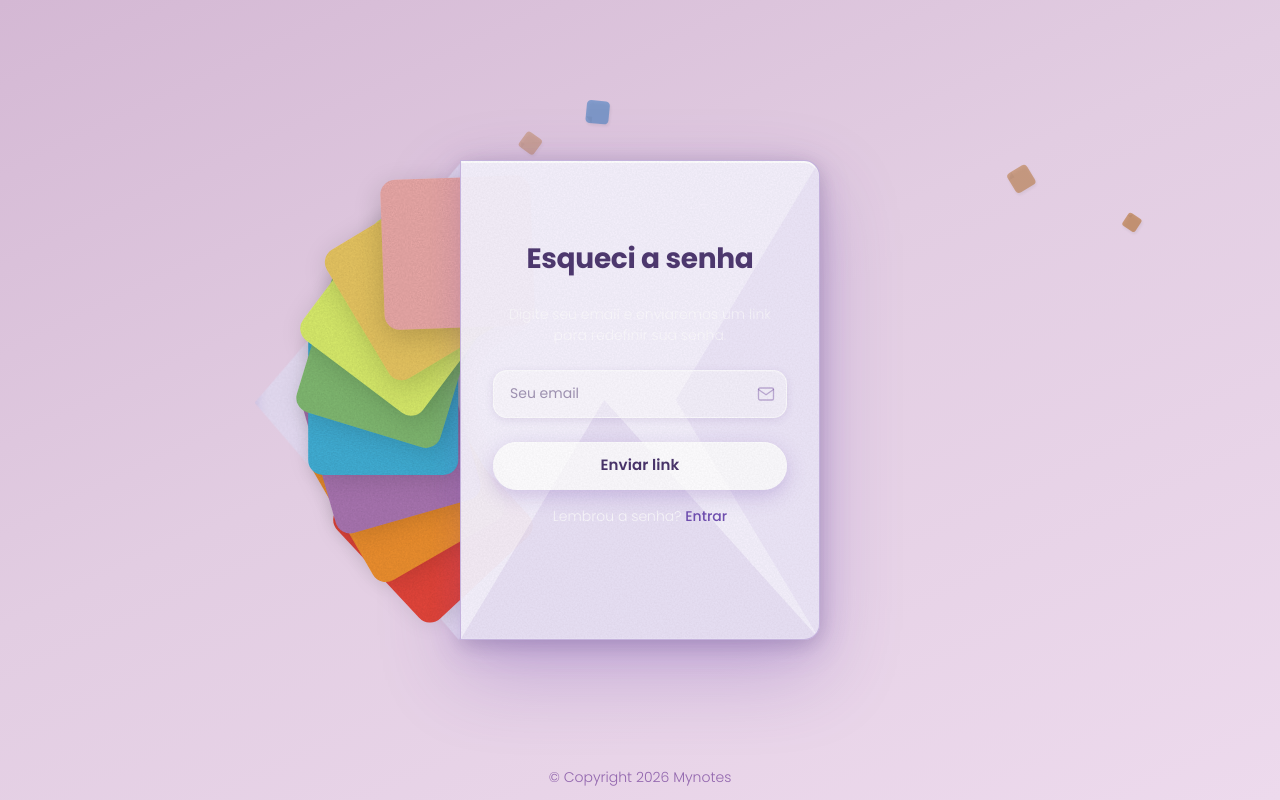
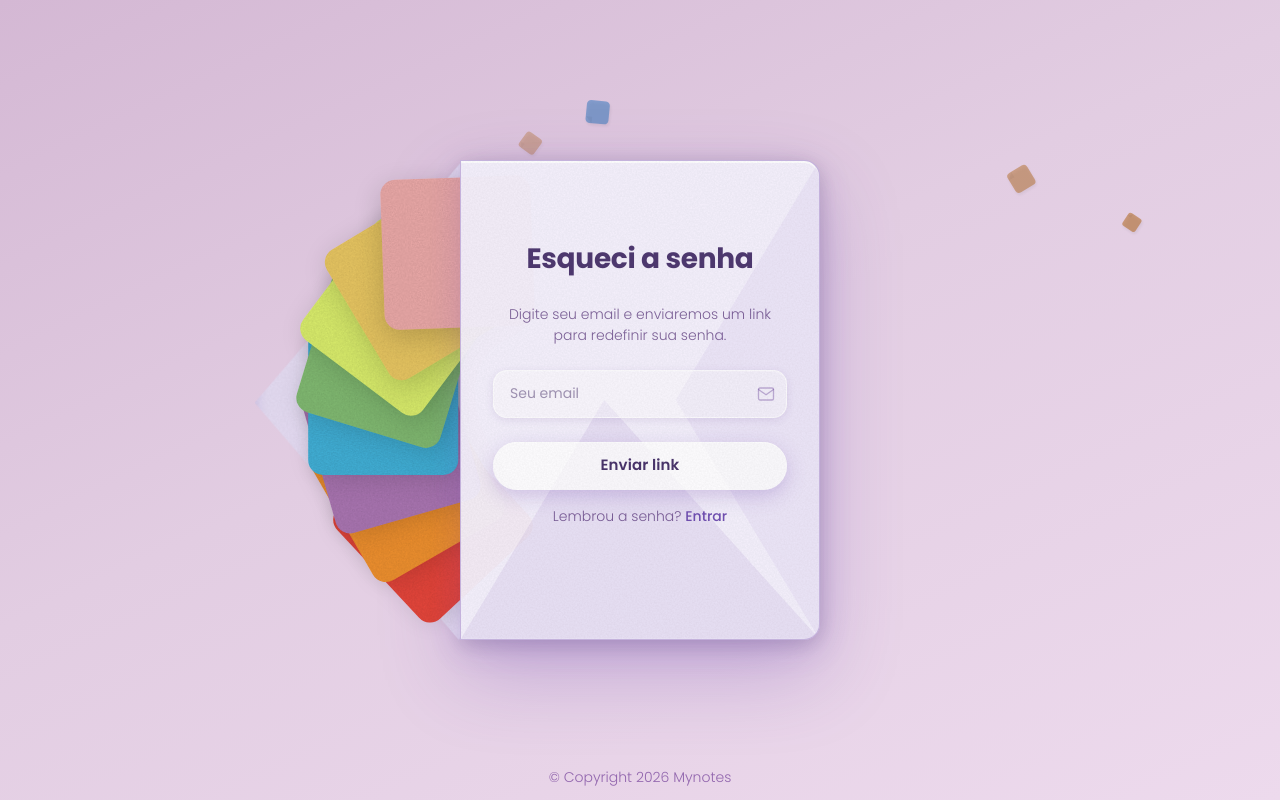
Before and after one commit to paulov-cardoso/mynotes, a React (Vite) app in the folder frontend/: page /senha/reset in a window 1280 px wide. Built offline with nearby package versions, Linux system fonts and the light colour scheme.

Commit message:
fix: unify purple text color in footer paragraphs across auth pages (Phase 8)

```diff
--- a/frontend/src/pages/auth/RegistrarPage.tsx
+++ b/frontend/src/pages/auth/RegistrarPage.tsx
@@ -121,7 +121,7 @@ export function RegistrarPage() {
 
       <p style={{
         textAlign: 'center', fontSize: '14px', fontWeight: 300,
-        color: 'rgba(255,255,255,0.80)', marginTop: '16px',
+        color: 'rgba(60,20,100,0.65)', marginTop: '16px',
         fontFamily: "'Poppins', sans-serif",
       }}>
         Já possui uma conta? <LinkAuth href="/login">Entrar</LinkAuth>
--- a/frontend/src/pages/auth/SenhaResetPage.tsx
+++ b/frontend/src/pages/auth/SenhaResetPage.tsx
@@ -32,7 +32,8 @@ export function SenhaResetPage() {
       <AuthLayout>
         <div style={{ textAlign: 'center', fontSize: '60px', marginBottom: '20px' }} aria-hidden="true">📧</div>
         <h1 style={{
-          textAlign: 'center', color: 'white', fontWeight: 700,
+          textAlign: 'center', fontWeight: 700,
+          color: 'rgba(40,15,80,0.82)',
           fontSize: '30px', marginBottom: '12px',
           fontFamily: "'Poppins', sans-serif",
           textShadow: '0 2px 8px rgba(0,0,0,0.18)',
@@ -41,7 +42,7 @@ export function SenhaResetPage() {
         </h1>
         <p style={{
           textAlign: 'center', fontSize: '14px', fontWeight: 300,
-          color: 'rgba(255,255,255,0.70)', marginBottom: '28px',
+          color: 'rgba(60,20,100,0.65)', marginBottom: '28px',
           lineHeight: 1.6, fontFamily: "'Poppins', sans-serif",
         }}>
           Funcionalidade em breve. Verifique sua caixa de entrada quando disponível.
@@ -58,7 +59,7 @@ export function SenhaResetPage() {
       <TituloAuth>Esqueci a senha</TituloAuth>
       <p style={{
         textAlign: 'center', fontSize: '14px', fontWeight: 300,
-        color: 'rgba(255,255,255,0.65)', marginBottom: '24px',
+        color: 'rgba(60,20,100,0.65)', marginBottom: '24px',
         fontFamily: "'Poppins', sans-serif",
       }}>
         Digite seu email e enviaremos um link para redefinir sua senha.
@@ -81,7 +82,7 @@ export function SenhaResetPage() {
 
       <p style={{
         textAlign: 'center', fontSize: '14px', fontWeight: 300,
-        color: 'rgba(255,255,255,0.80)', marginTop: '16px',
+        color: 'rgba(60,20,100,0.65)', marginTop: '16px',
         fontFamily: "'Poppins', sans-serif",
       }}>
         Lembrou a senha? <LinkAuth href="/login">Entrar</LinkAuth>
```
